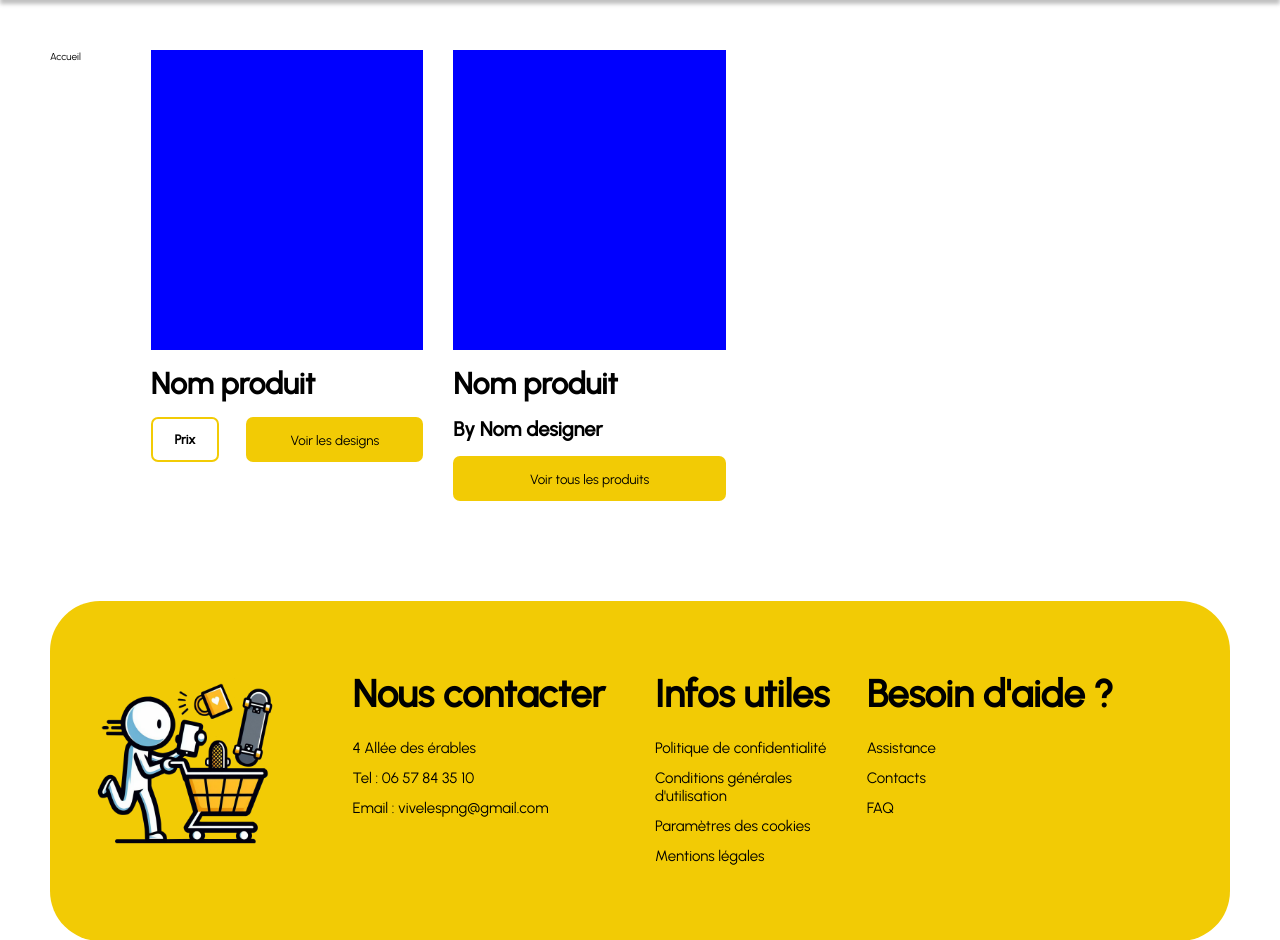
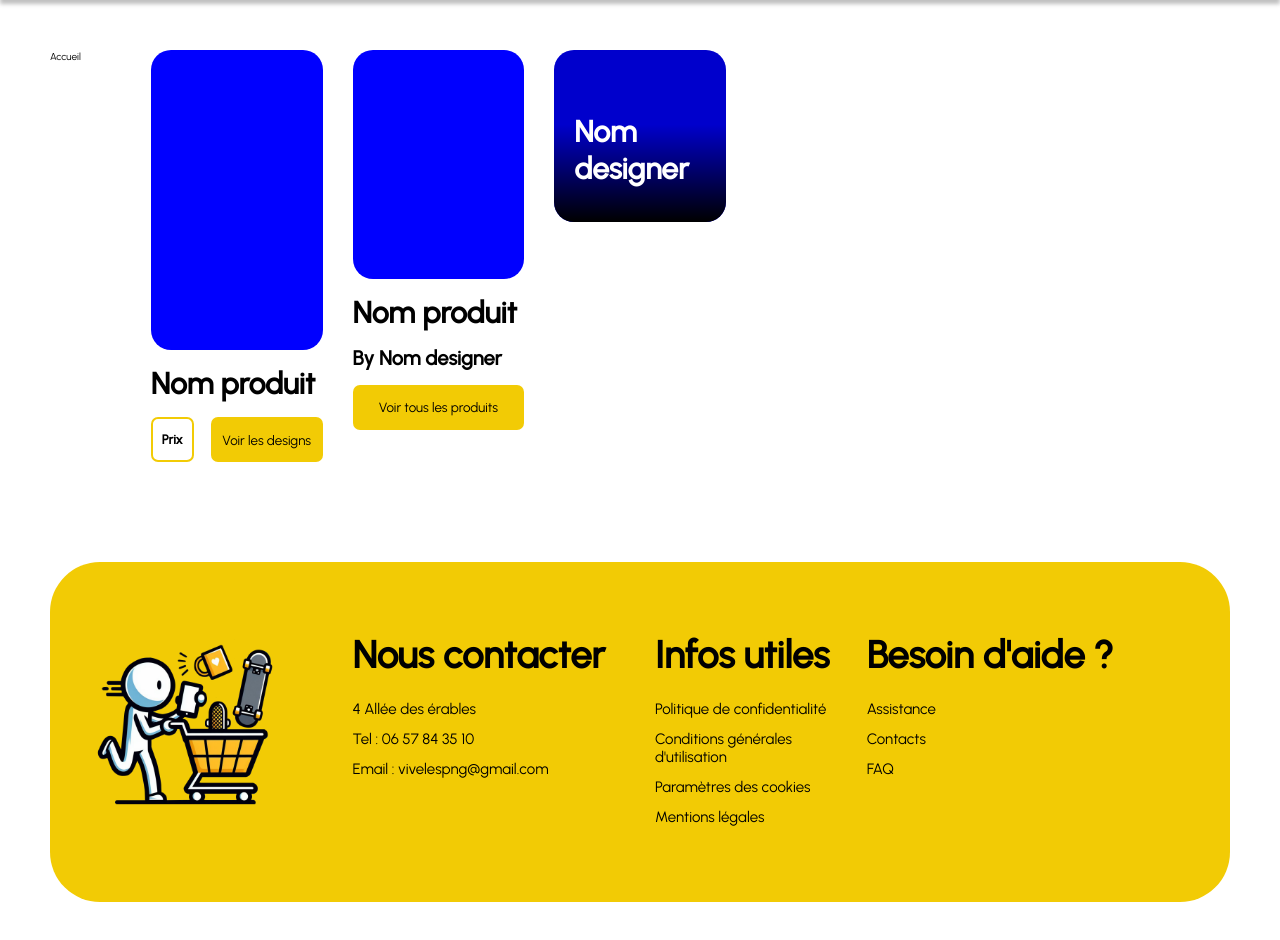
Before and after one commit to NikolaG25/projet_php, a PHP site: page / in a window 1280 px wide. Shown: the part 73-1013 px from the top of the page. After the commit the page ends 975 px from the top, so only its background shows below. Run offline with PHP 8.4, Linux system fonts and the light colour scheme.

Commit message:
designerFav et modif taille fiches

```diff
--- a/index.php
+++ b/index.php
@@ -14,6 +14,7 @@
         Accueil
         <?php include("partials/ficheProduct.php") ?>
         <?php include("partials/ficheDesign.php") ?>
+        <?php include("partials/designerFav.php") ?>
     </main>
     <?php include("partials/footer.php"); ?>
 </body>
--- /dev/null
+++ b/partials/designerFav.php
@@ -0,0 +1,6 @@
+<div class="designerFav">
+    <div class="designerFav__divName">
+        <h3 class="designerFav__name">Nom designer</h3>
+    </div>
+    <div class="designerFav__image"></div>
+</div>
--- a/styles/sass/app.scss
+++ b/styles/sass/app.scss
@@ -7,6 +7,7 @@
 @import "header.scss";
 @import "ficheProduct.scss";
 @import "ficheDesign.scss";
+@import "designerFav.scss";
 
 * {
   padding: 0;
--- a/styles/sass/ficheProduct.scss
+++ b/styles/sass/ficheProduct.scss
@@ -1,5 +1,5 @@
 .ficheProduct {
-  grid-column: span 3;
+  grid-column: span 2;
   width: 100%;
   height: auto;
   &__image {
@@ -7,6 +7,8 @@
     height: 300px;
     object-fit: cover;
     background-color: blue;
+    border-radius: 20px;
+
   }
   &__name {
     font-family: $urbanist;
--- a/styles/style.css
+++ b/styles/style.css
@@ -71,7 +71,7 @@ header .menubutton:hover {
 }
 
 .ficheProduct {
-  grid-column: span 3;
+  grid-column: span 2;
   width: 100%;
   height: auto;
 }
@@ -80,6 +80,7 @@ header .menubutton:hover {
   height: 300px;
   object-fit: cover;
   background-color: blue;
+  border-radius: 20px;
 }
 .ficheProduct__name {
   font-family: "Urbanist", sans-serif;
@@ -118,15 +119,16 @@ header .menubutton:hover {
 }
 
 .ficheDesign {
-  grid-column: span 3;
+  grid-column: span 2;
   width: 100%;
-  height: auto;
+  overflow: hidden;
 }
 .ficheDesign__image {
   width: 100%;
-  height: 300px;
+  aspect-ratio: 9/12;
   object-fit: cover;
   background-color: blue;
+  border-radius: 20px;
 }
 .ficheDesign__name {
   font-family: "Urbanist", sans-serif;
@@ -152,6 +154,36 @@ header .menubutton:hover {
   display: flex;
   justify-content: center;
   align-items: center;
+}
+
+.designerFav {
+  grid-column: span 2;
+  width: 100%;
+  aspect-ratio: 1/1;
+  background-color: blue;
+  border-radius: 20px;
+  overflow: hidden;
+}
+.designerFav__image {
+  width: 100%;
+  height: 100%;
+  object-fit: cover;
+}
+.designerFav__divName {
+  width: 100%;
+  height: 100%;
+  display: flex;
+  align-items: flex-end;
+  background: linear-gradient(180deg, rgba(0, 0, 0, 0.2) 43.2291656733%, rgb(0, 0, 0) 100%);
+  padding: 20px;
+}
+.designerFav__name {
+  font-family: "Urbanist", sans-serif;
+  font-weight: bold;
+  font-size: 30px;
+  margin-top: 15px;
+  margin-bottom: 15px;
+  color: white;
 }
 
 * {
```
Also changed, not shown: styles/sass/designerFav.scss (added, +31 -0 lines), styles/sass/ficheDesign.scss (+6 -3 lines), 1 other file. Lines whose indentation alone changed are shown as unchanged.
